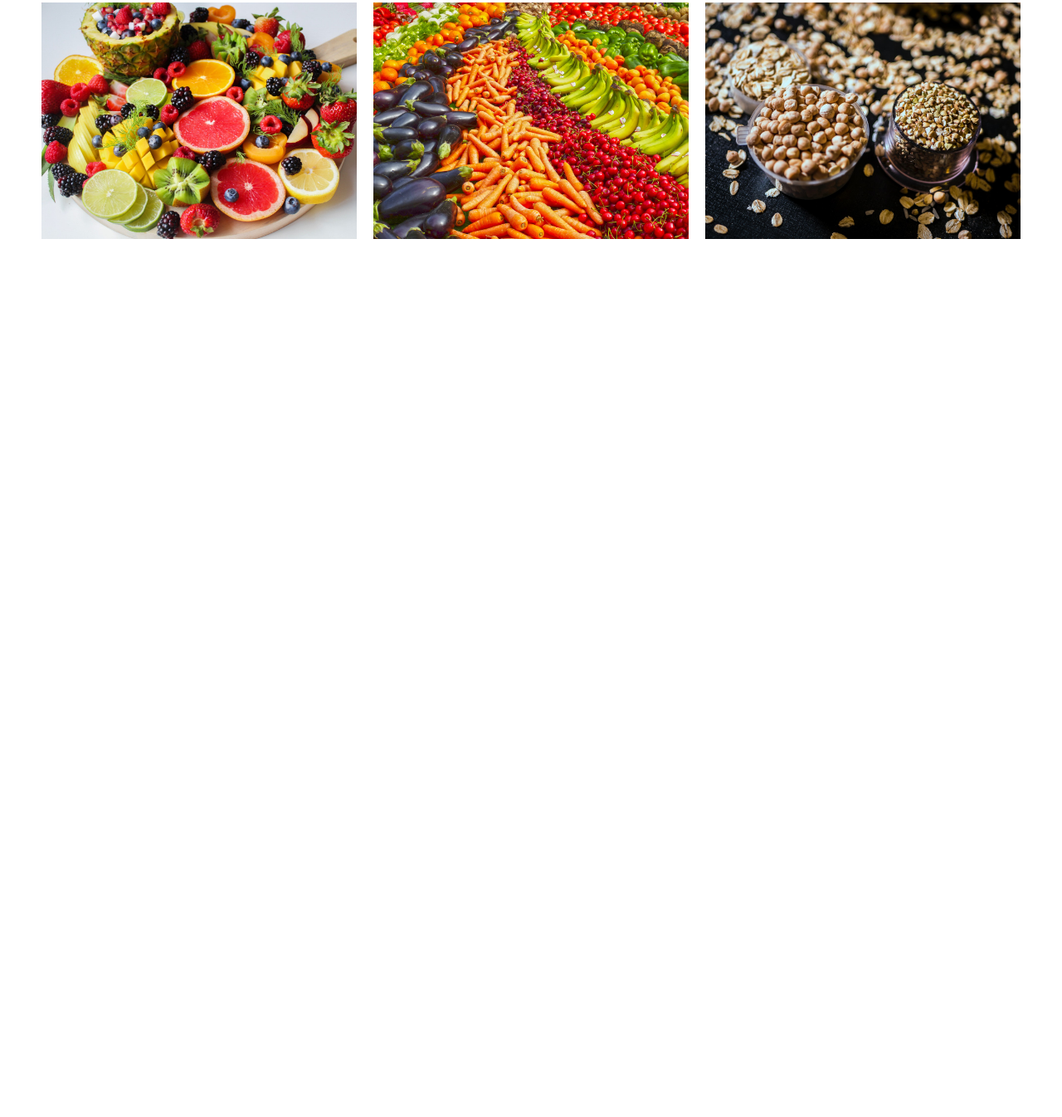
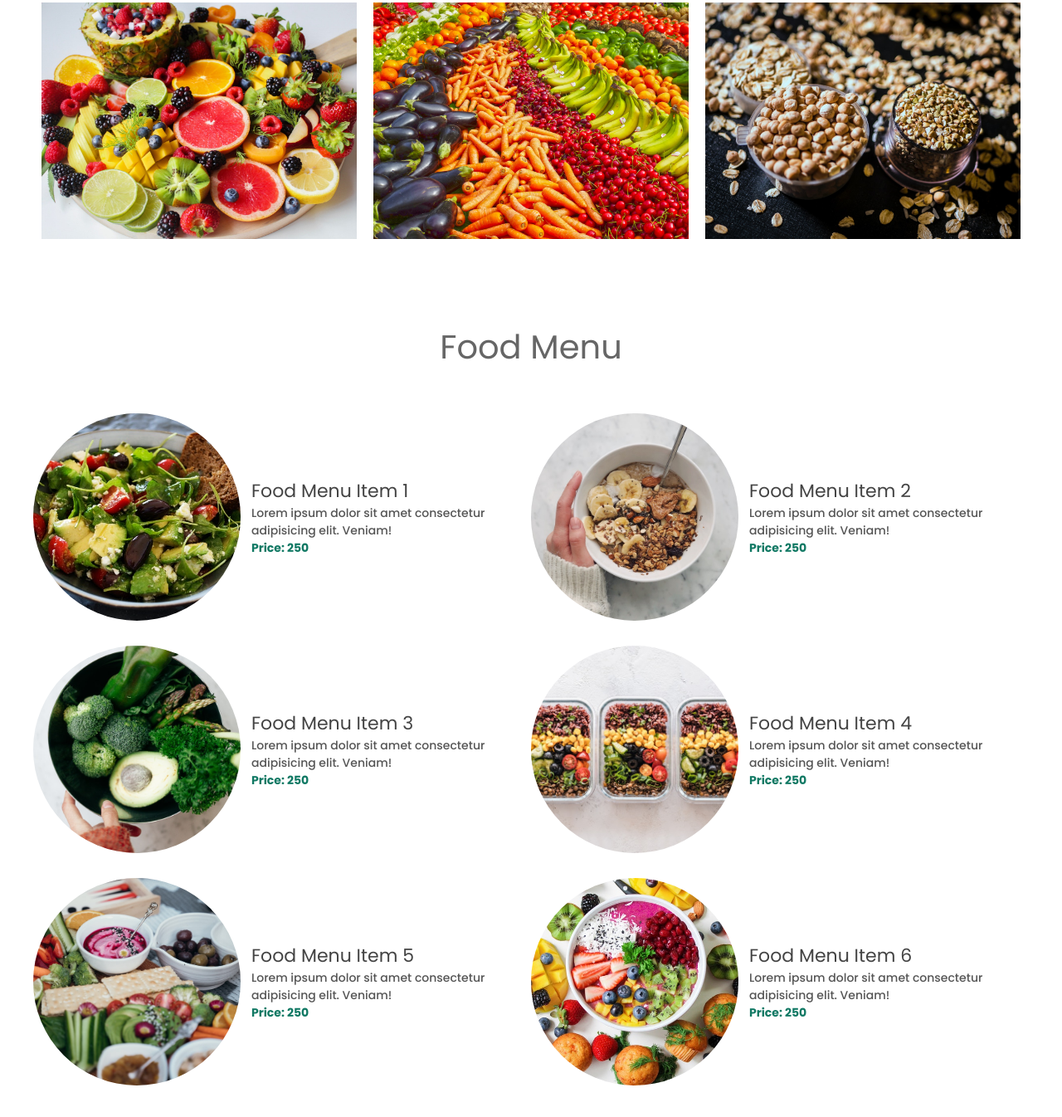
Before and after one commit to iftikkharahmed/Restaurants-Website-using-HTML-CSS-Flexbox, a plain HTML site: page index.html in a window 1280 px wide. Shown: the part 1132-2478 px from the top of the page at 83% size. Before the commit the page ends 1520 px from the top, so only its background shows below. Drawn offline with Linux system fonts and the light colour scheme.

Commit message:
created food menu section

```diff
--- a/css/style.css
+++ b/css/style.css
@@ -266,3 +266,56 @@ body{
     opacity: 1;
     top: 50%;
 }
+
+/* food menu styling  */
+
+.food-menu-heading{
+    font-size: 4rem;
+    color: #666;
+    font-weight: 400;
+    text-align: center;
+}
+
+.food-menu-container{
+    display: flex;
+    flex-wrap: wrap;
+    padding: 50px 0 30px 0;
+
+}
+
+.food-menu-container img{
+    display: block;
+    width: 250px;
+    height: 250px;
+    border-radius: 50%;
+    object-fit: cover;
+    object-position: center;
+}
+
+.food-menu-item{
+    display: flex;
+    justify-content: space-evenly;
+    flex: 1 1 600px;
+    margin-bottom: 3rem;
+}
+
+.food-description{
+    margin: auto 1.3rem;
+}
+
+.food-title{
+    font-size: 2.2rem;
+    color: #444;
+    font-weight: 400;
+}
+
+.food-description p{
+    font-size: 1.4rem;
+    color: #555;
+    font-weight: 500;
+}
+
+.food-description .food-price{
+    color: #117964;
+    font-weight: 700;
+}
--- a/index.html
+++ b/index.html
@@ -88,5 +88,94 @@
             </div>
         </div>
     </section>
+
+    <section id="food-menu">
+
+        <h2 class="food-menu-heading">
+            Food Menu
+        </h2>
+
+        <div class="food-menu-container container">
+            <div class="food-menu-item">
+                <div class="food-image">
+                    <img src="./img/food-menu1.jpg" alt="">
+                </div>
+                <div class="food-description">
+                    <h2 class="food-title">
+                        Food Menu Item 1
+                    </h2>
+                    <p>Lorem ipsum dolor sit amet consectetur adipisicing elit. Veniam!</p>
+                    <p class="food-price">Price: 250</p>
+                </div>
+            </div>
+
+            <div class="food-menu-item">
+                <div class="food-image">
+                    <img src="./img/food-menu2.jpg" alt="">
+                </div>
+                <div class="food-description">
+                    <h2 class="food-title">
+                        Food Menu Item 2
+                    </h2>
+                    <p>Lorem ipsum dolor sit amet consectetur adipisicing elit. Veniam!</p>
+                    <p class="food-price">Price: 250</p>
+                </div>
+            </div>
+
+            <div class="food-menu-item">
+                <div class="food-image">
+                    <img src="./img/food-menu3.jpg" alt="">
+                </div>
+                <div class="food-description">
+                    <h2 class="food-title">
+                        Food Menu Item 3
+                    </h2>
+                    <p>Lorem ipsum dolor sit amet consectetur adipisicing elit. Veniam!</p>
+                    <p class="food-price">Price: 250</p>
+                </div>
+            </div>
+
+            <div class="food-menu-item">
+                <div class="food-image">
+                    <img src="./img/food-menu4.jpg" alt="">
+                </div>
+                <div class="food-description">
+                    <h2 class="food-title">
+                        Food Menu Item 4
+                    </h2>
+                    <p>Lorem ipsum dolor sit amet consectetur adipisicing elit. Veniam!</p>
+                    <p class="food-price">Price: 250</p>
+                </div>
+            </div>
+
+            <div class="food-menu-item">
+                <div class="food-image">
+                    <img src="./img/food-menu5.jpg" alt="">
+                </div>
+                <div class="food-description">
+                    <h2 class="food-title">
+                        Food Menu Item 5
+                    </h2>
+                    <p>Lorem ipsum dolor sit amet consectetur adipisicing elit. Veniam!</p>
+                    <p class="food-price">Price: 250</p>
+                </div>
+            </div>
+
+            <div class="food-menu-item">
+                <div class="food-image">
+                    <img src="./img/food-menu6.jpg" alt="">
+                </div>
+                <div class="food-description">
+                    <h2 class="food-title">
+                        Food Menu Item 6
+                    </h2>
+                    <p>Lorem ipsum dolor sit amet consectetur adipisicing elit. Veniam!</p>
+                    <p class="food-price">Price: 250</p>
+                </div>
+            </div>
+        </div>
+
+
+    </section>
 </body>
 </html>
```
